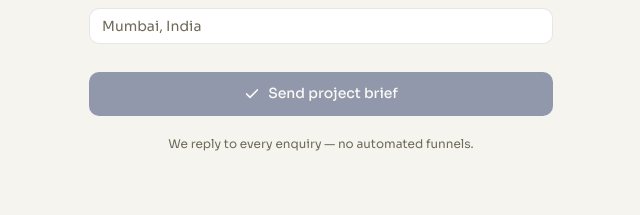
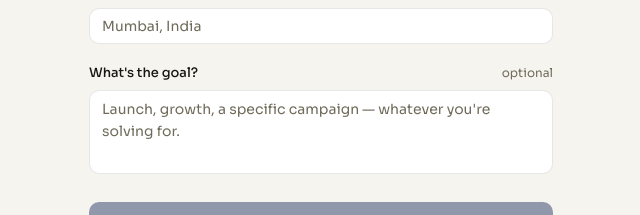
Before and after one commit to Abjodd/5th-avenue-client-front, a React (Vite) app: page /start in a window 1280 px wide. Shown: the part 726-941 px from the top of the page, without its empty margins (319-959 px from the left). Built offline with nearby package versions, Linux system fonts and the light colour scheme; no server answers.

Commit message:
changes made to the client side

```diff
--- a/src/components/primitives/Chip.tsx
+++ b/src/components/primitives/Chip.tsx
@@ -7,9 +7,10 @@ interface ChipProps extends ButtonHTMLAttributes<HTMLButtonElement> {
 }
 
 /** Selectable filter chip. Selection = accent-muted fill + accent text. */
-export function Chip({ selected, count, className, children, ...rest }: ChipProps) {
+export function Chip({ selected, count, className, children, type = "button", ...rest }: ChipProps) {
   return (
     <button
+      type={type}
       aria-pressed={selected}
       className={cx(
         "inline-flex h-7 shrink-0 items-center gap-1.5 rounded-full border px-3 text-caption font-medium",
--- a/src/pages/Login.jsx
+++ b/src/pages/Login.jsx
@@ -7,7 +7,7 @@
  * collection (see context/AuthContext); login scopes every page to clientName.
  */
 import { useEffect, useRef, useState } from "react";
-import { useNavigate, useLocation } from "react-router-dom";
+import { Link, useNavigate, useLocation } from "react-router-dom";
 import { motion, AnimatePresence, useSpring, useTransform, useReducedMotion, MotionConfig } from "motion/react";
 import { useAuth } from "../context/AuthContext";
 import { useTheme } from "../context/ThemeContext";
@@ -258,7 +258,7 @@ export default function LoginPage() {
 
           {/* brand */}
           <motion.div className="relative" initial={{ opacity: 0, y: 14 }} animate={{ opacity: 1, y: 0 }} transition={{ duration: 0.6, ease: [0.16, 1, 0.3, 1] }}>
-            <div className="font-sans text-[18px] font-light uppercase tracking-[0.26em] text-accent">Fifth Avenue</div>
+            <Link to="/" className="inline-block font-sans text-[18px] font-light uppercase tracking-[0.26em] text-accent transition-opacity hover:opacity-70">Fifth Avenue</Link>
             <div className="mt-2 flex items-center gap-2 text-[9.5px] font-semibold uppercase tracking-[0.2em] text-accent/55">
               <span className="h-px w-6 bg-accent/30" /> Client Portal
             </div>
@@ -309,7 +309,7 @@ export default function LoginPage() {
             transition={{ duration: 0.55, ease: [0.16, 1, 0.3, 1] }}
             className="relative w-full max-w-[380px] rounded-[28px] border border-line bg-[--color-glass] p-9 shadow-[0_30px_80px_rgba(25,22,17,0.12)] backdrop-blur-2xl"
           >
-            <div className="mb-4 font-sans text-[15px] font-light uppercase tracking-[0.22em] text-accent md:hidden">Fifth Avenue</div>
+            <Link to="/" className="mb-4 inline-block font-sans text-[15px] font-light uppercase tracking-[0.22em] text-accent md:hidden">Fifth Avenue</Link>
 
             <h1 className="mt-3 font-serif text-[30px] italic font-semibold leading-tight text-ink">Sign in</h1>
             <p className="mb-7 mt-1.5 text-[12.5px] text-sub">Use the credentials issued to your brand by 5th Avenue.</p>
--- a/src/pages/start/StartProjectPage.tsx
+++ b/src/pages/start/StartProjectPage.tsx
@@ -23,6 +23,7 @@ export default function StartProjectPage() {
   const [contact, setContact] = useState("");
   const [org, setOrg] = useState("");
   const [hq, setHq] = useState("");
+  const [goal, setGoal] = useState("");
   const [submitted, setSubmitted] = useState(false);
   const [submitting, setSubmitting] = useState(false);
   const [error, setError] = useState<string | null>(null);
@@ -95,6 +96,7 @@ export default function StartProjectPage() {
                   contact,
                   organisation: org,
                   headquarters: hq,
+                  goal,
                 });
                 setSubmitting(false);
                 if (res.ok) setSubmitted(true);
@@ -115,6 +117,20 @@ export default function StartProjectPage() {
               </Field>
               <Field label="Headquarters" hint="city / base of operations">
                 <Input value={hq} onChange={(e) => setHq(e.target.value)} placeholder="Mumbai, India" />
+              </Field>
+              <Field label="What's the goal?" hint="optional">
+                <textarea
+                  value={goal}
+                  onChange={(e) => setGoal(e.target.value)}
+                  placeholder="Launch, growth, a specific campaign — whatever you're solving for."
+                  rows={3}
+                  className={cx(
+                    "w-full resize-none rounded-md border bg-input px-3 py-2 text-body text-ink placeholder:text-ink-3",
+                    "transition-colors duration-150 focus:border-accent/50 focus:outline-none",
+                    "focus-visible:outline-2 focus-visible:outline-offset-0 focus-visible:outline-[var(--focus-ring)]",
+                    "border-line hover:border-line-strong",
+                  )}
+                />
               </Field>
 
               {error && (
```
